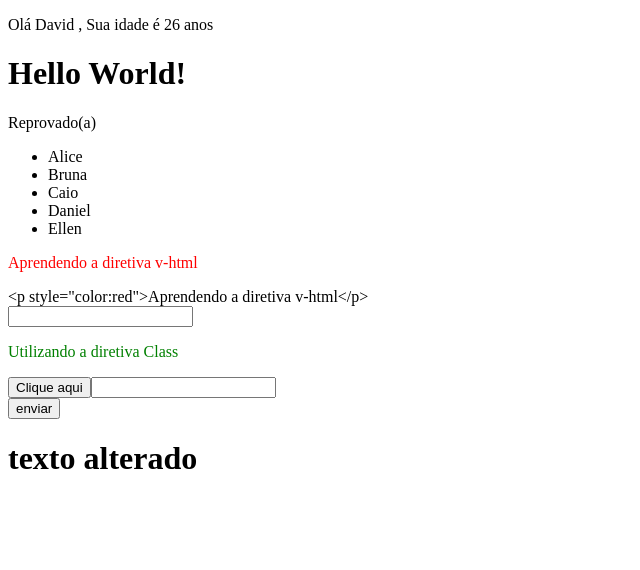
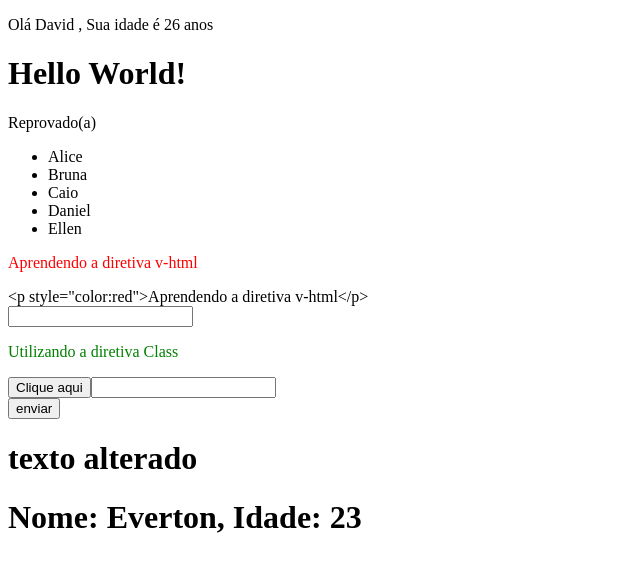
Before and after one commit to Everton3012/estudo-vue, a Vue app: page / in a window 1280 px wide. Shown: the top 570 px of the page, without its empty margins (0-640 px from the left). Built offline with nearby package versions, Linux system fonts and the light colour scheme.

Commit message:
propsEstaticas

```diff
--- a/src/App.vue
+++ b/src/App.vue
@@ -11,6 +11,7 @@ import Exemplo07 from '@/components/Exemplo07Click.vue';
 import Exemplo08 from '@/components/Exemplo08Teclado.vue';
 import Exemplo09 from '@/components/Exemplo09Enviar.vue';
 import Exemplo10 from '@/components/Exemplo10Lifecycle.vue';
+import Exemplo11 from '@/components/Exemplo11PropsEstaticas.vue';
 </script>
 
 <!-- HTML -->
@@ -26,6 +27,7 @@ import Exemplo10 from '@/components/Exemplo10Lifecycle.vue';
     <Exemplo08/>
     <Exemplo09/>
     <Exemplo10/>
+    <Exemplo11/>
 </template>
 
 <style scoped>
--- /dev/null
+++ b/src/components/Exemplo11PropsEstaticas.vue
@@ -0,0 +1,15 @@
+<!-- SCRIPT -->
+<script setup>
+  //Importar componente
+  import Exemplo11Props from '@/components/Exemplo11PropsEstaticas2.vue';
+</script>
+
+<!-- HTML -->
+<template>
+  <Exemplo11Props nome="Everton" idade="23"/>
+</template>
+
+<!-- CSS -->
+<style scoped>
+
+</style>
--- /dev/null
+++ b/src/components/Exemplo11PropsEstaticas2.vue
@@ -0,0 +1,17 @@
+<!-- SCRIPT -->
+<script setup>
+  const props = defineProps([
+    'nome',
+    'idade'
+  ]);
+</script>
+
+<!-- HTML -->
+<template>
+  <h1>{{ `Nome: ${nome}, Idade: ${idade}` }}</h1>
+</template>
+
+<!-- CSS -->
+<style scoped>
+
+</style>
```
